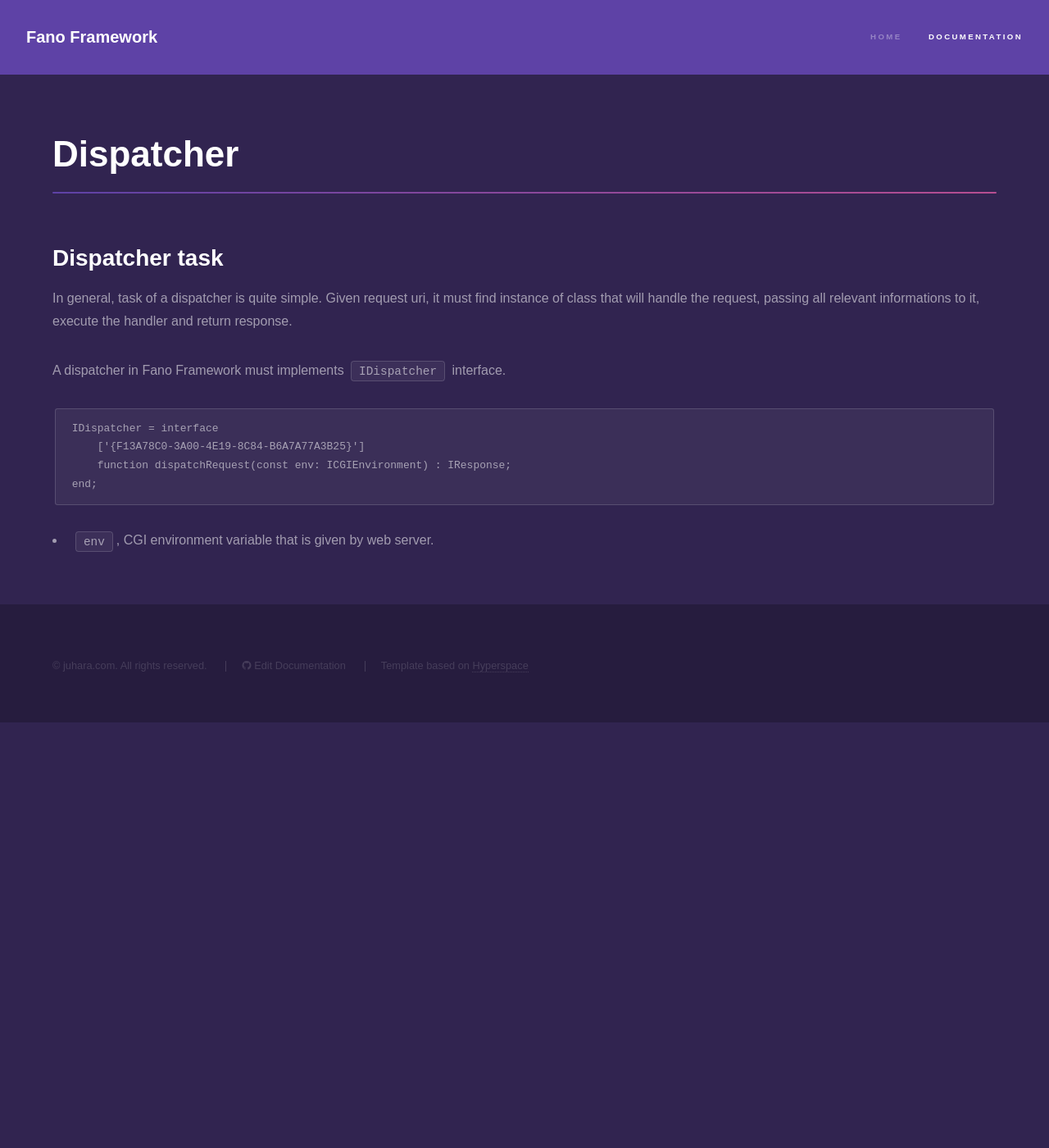
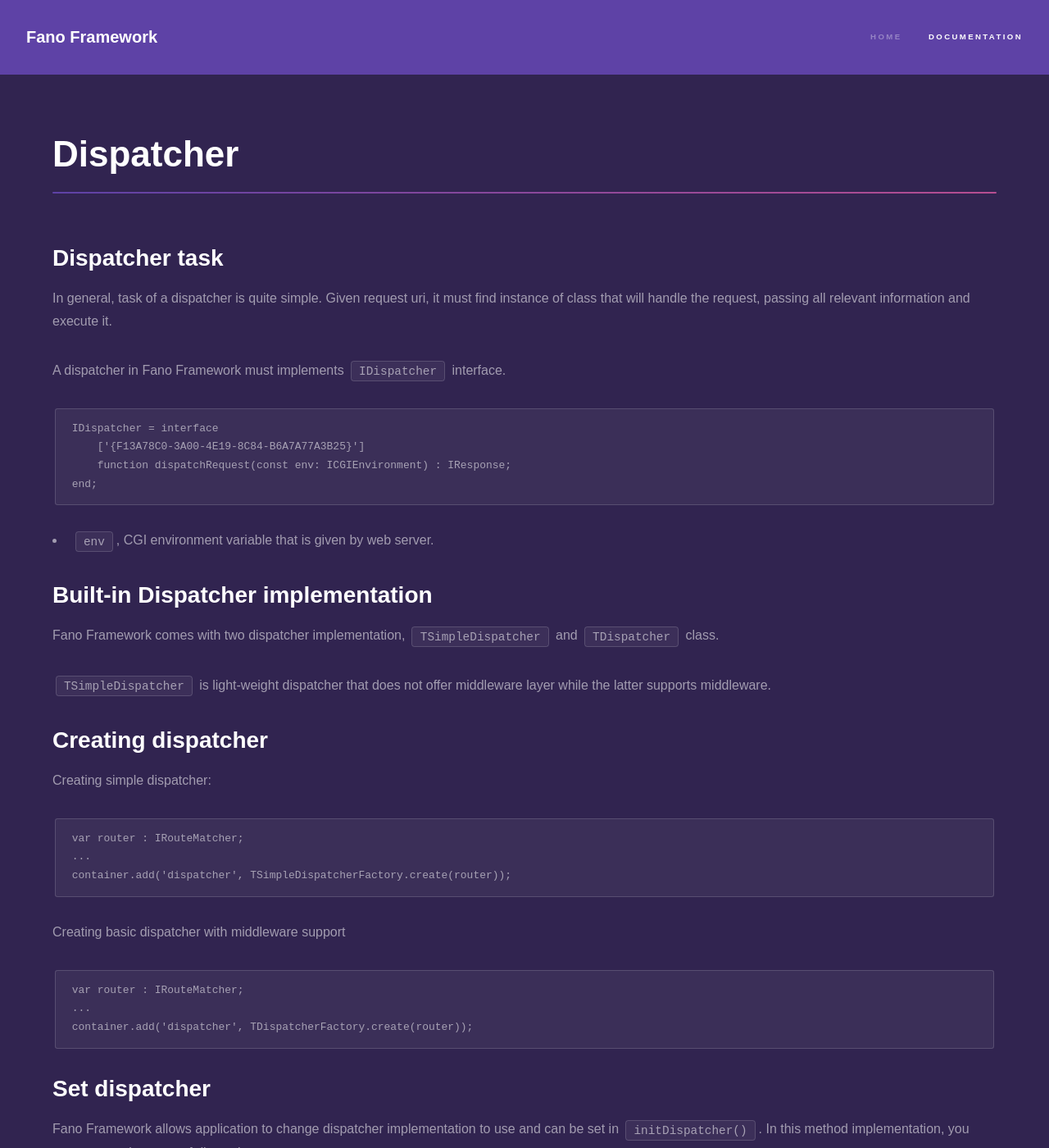
Before and after one commit to fanoframework/fanoframework.github.io, a Jekyll site: the page built from dispatcher/index.md, in a window 1280 px wide and 1400 px high. Shown: the whole window at 82% size. Built offline with Jekyll 4.4.1, drawn with Linux system fonts in a browser that asks for light colours; our own code applies the rules of GitHub Pages for plain Markdown files; some of the changed text lies outside the part shown.

Commit message:
add content on router and dispatcher

````diff
--- a/dispatcher/index.md
+++ b/dispatcher/index.md
@@ -7,7 +7,7 @@
 
 ## Dispatcher task
 
-In general, task of a dispatcher is quite simple. Given request uri, it must find instance of class that will handle the request, passing all relevant informations to it, execute the handler and return response.
+In general, task of a dispatcher is quite simple. Given request uri, it must find instance of class that will handle the request, passing all relevant information and execute it.
 
 A dispatcher in Fano Framework must implements `IDispatcher` interface.
 
@@ -18,3 +18,43 @@
 end;
 ```
 - `env`, CGI environment variable that is given by web server.
+
+## Built-in Dispatcher implementation
+
+Fano Framework comes with two dispatcher implementation, `TSimpleDispatcher` and
+`TDispatcher` class.
+
+`TSimpleDispatcher` is light-weight dispatcher that does not offer middleware layer
+while the latter supports middleware.
+
+## Creating dispatcher
+
+Creating simple dispatcher:
+
+```
+var router : IRouteMatcher;
+...
+container.add('dispatcher', TSimpleDispatcherFactory.create(router));
+```
+
+Creating basic dispatcher with middleware support
+
+```
+var router : IRouteMatcher;
+...
+container.add('dispatcher', TDispatcherFactory.create(router));
+```
+
+
+## Set dispatcher
+
+Fano Framework allows application to change dispatcher implementation to use and
+can be set in `initDispatcher()`. In this method implementation, you must returns
+instance of dispatcher.
+
+```
+function TMyApp.initDispatcher(const container : IDependencyContainer) : IDispatcher;
+begin
+    result := container.get('dispatcher') as IDispatcher;
+end;
+```
````
Also changed, not shown: working-with-router/index.md (added, +74 -0 lines).
